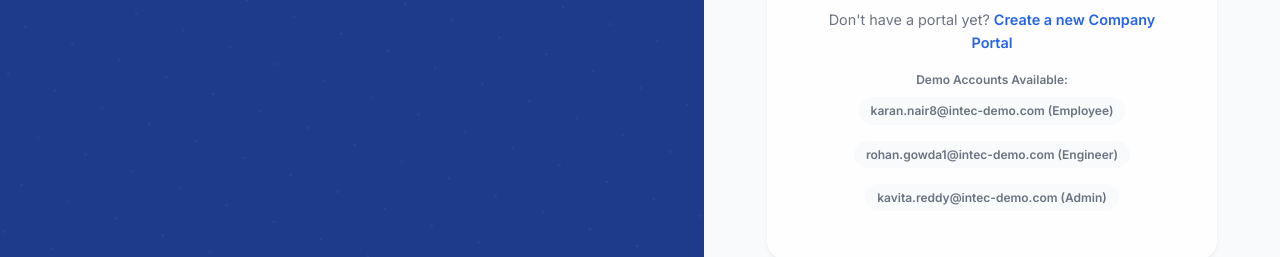
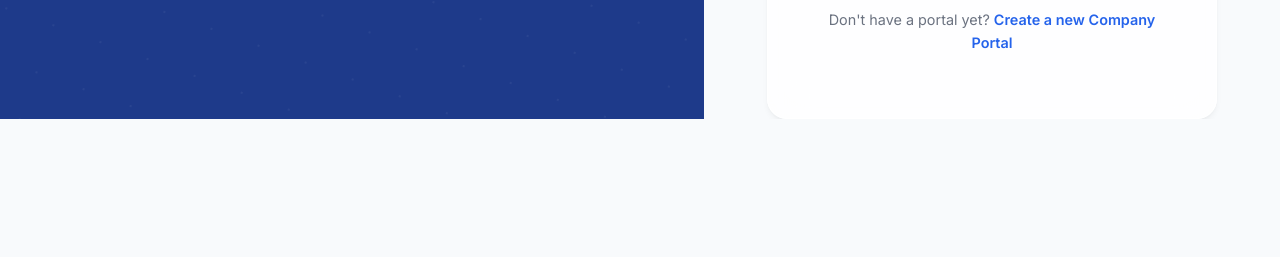
Before and after one commit to AnantSoni360/Intec-ServiceHub, a React (Vite) app in the folder frontend/: page /login in a window 1280 px wide. Shown: the part 685-942 px from the top of the page. After the commit the page ends 804 px from the top, so only its background shows below. Built offline with nearby package versions, Linux system fonts and the light colour scheme; no server answers.

Commit message:
style: remove demo accounts from login page

```diff
--- a/frontend/src/pages/Login.jsx
+++ b/frontend/src/pages/Login.jsx
@@ -245,12 +245,6 @@ const Login = ({ onLogin }) => {
               <p style={{ marginBottom: '1rem', fontSize: '0.9rem' }}>
                 Don't have a portal yet? <span onClick={() => navigate('/onboarding')} style={{ color: 'var(--color-azure)', cursor: 'pointer', fontWeight: '600' }}>Create a new Company Portal</span>
               </p>
-              <p style={{ marginBottom: '0.5rem', fontWeight: '600' }}>Demo Accounts Available:</p>
-              <div style={{ display: 'flex', justifyContent: 'center', gap: '1rem', flexWrap: 'wrap' }}>
-                <span className="badge badge-neutral">karan.nair8@intec-demo.com (Employee)</span>
-                <span className="badge badge-neutral">rohan.gowda1@intec-demo.com (Engineer)</span>
-                <span className="badge badge-neutral">kavita.reddy@intec-demo.com (Admin)</span>
-              </div>
             </div>
         </motion.div>
       </div>
```
